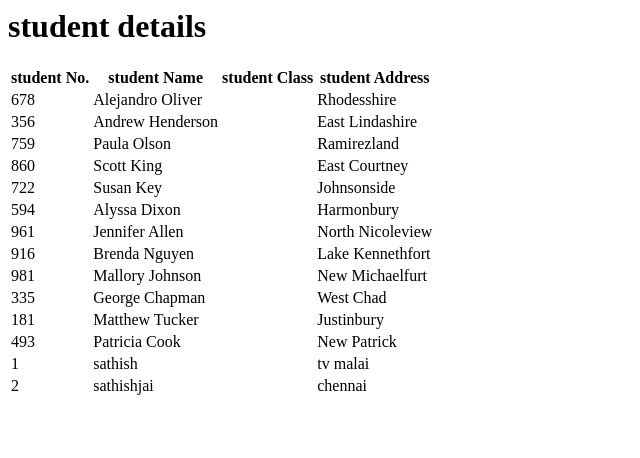
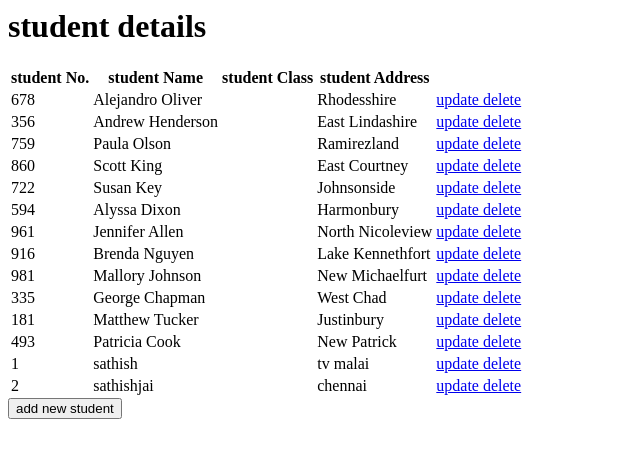
Before and after one commit to sathishjai/djangoproject, a Django app: page /check/ in a window 1280 px wide. Shown: the top 458 px of the page, without its empty margins (0-640 px from the left). Run offline with Django 3.2, Linux system fonts and the light colour scheme; data comes from the database, SQL or seed files in the repository; both versions use the stored data as it was after the commit.

Commit message:
student add and delete,add after check link move ,views,html(delete.html create),urls

```diff
--- a/cruddemo/crudapp/views.py
+++ b/cruddemo/crudapp/views.py
@@ -1,4 +1,4 @@
-from django.shortcuts import render
+from django.shortcuts import render,redirect
 from crudapp.models import student
 from crudapp.forms import studentform
 # Create your views here.
@@ -13,4 +13,21 @@ def create_view(request):
         form=studentform(request.POST)
         if form.is_valid():
             form.save()
+            return redirect('/check')
     return render(request,'crudapp/create.html',{'form':form})
+
+def delete_view(request,id):
+    student.objects.get(id=id).delete()
+    return redirect('/check')
+
+#delete--->id
+#update--->id
+
+def update_view(request,id):
+    student=student.object.get(id=id)
+    if request.method == 'POST':
+        form=studentform(request.POST,instance=student)
+        if form.is_valid():
+            form.save()
+            return redirect('/check')
+    return render(request,'crudapp/update.html',{'student':student})
--- a/cruddemo/cruddemo/urls.py
+++ b/cruddemo/cruddemo/urls.py
@@ -20,5 +20,7 @@ from crudapp import views
 urlpatterns = [
     path('admin/', admin.site.urls),
     path('check/',views.retrieve_view),
-    path('cheate/',views.create_view),
+    path('create/',views.create_view),
+    path('delete/<id>',views.delete_view),
+    path('update/<id>',views.update_view),
 ]
--- a/cruddemo/templates/crudapp/index.html
+++ b/cruddemo/templates/crudapp/index.html
@@ -15,9 +15,12 @@
             <td> {{st.sname}}</td>
             <td> {{st.sclass}}</td>
             <td> {{st.saddress}}</td>
+            <td><a href='#'>update </a><a href='/delete/{{st.id}}'>delete</a></td>
+
         </tr>
         {% endfor %}
     </table>
+    <a href='/create'><button type='button'>add new student</button></a>
     {% endblock %}
 
 
```
Also changed, not shown: cruddemo/templates/crudapp/update.html (added, +13 -0 lines), cruddemo/db.sqlite3.
